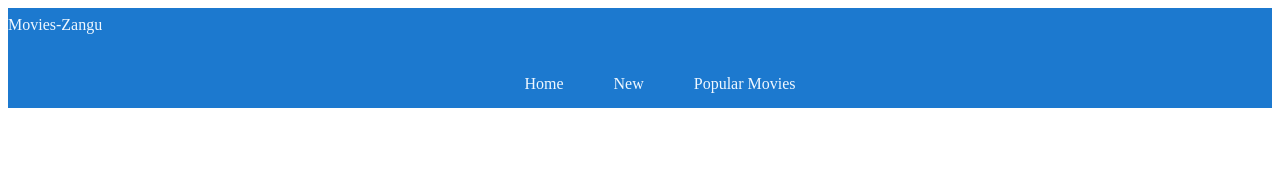
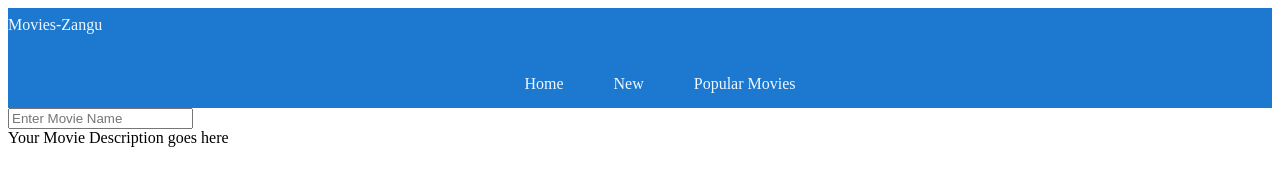
Before and after one commit to VincentLangat033/Phase-1-Project, a plain HTML site: page index.html in a window 1280 px wide. Drawn offline with Linux system fonts and the light colour scheme.

Commit message:
add content to the main content body

```diff
--- a/index.html
+++ b/index.html
@@ -18,6 +18,15 @@
             </ul>
         </nav>
     </div>
+    <div class="contentBody">
+        <div class="sideNavBar">
+            <form action="#">
+                <input type="text" placeholder="Enter Movie Name">
+            </form>
+        </div>
+        <div class="mainContentBody"> Your Movie Description goes here</div>
+
+    </div>
 
 </body>
 </html>
```
